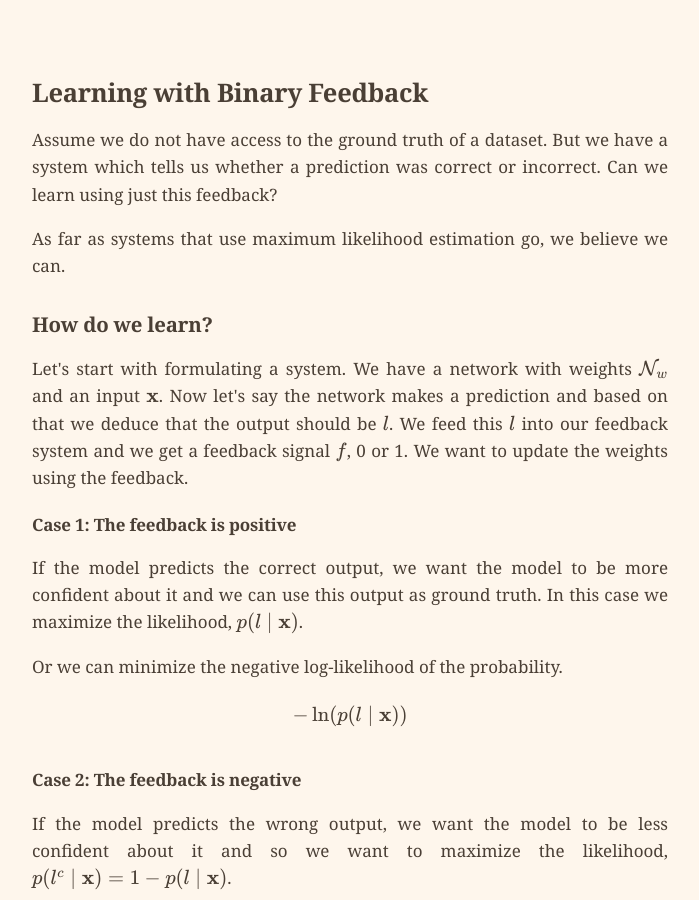
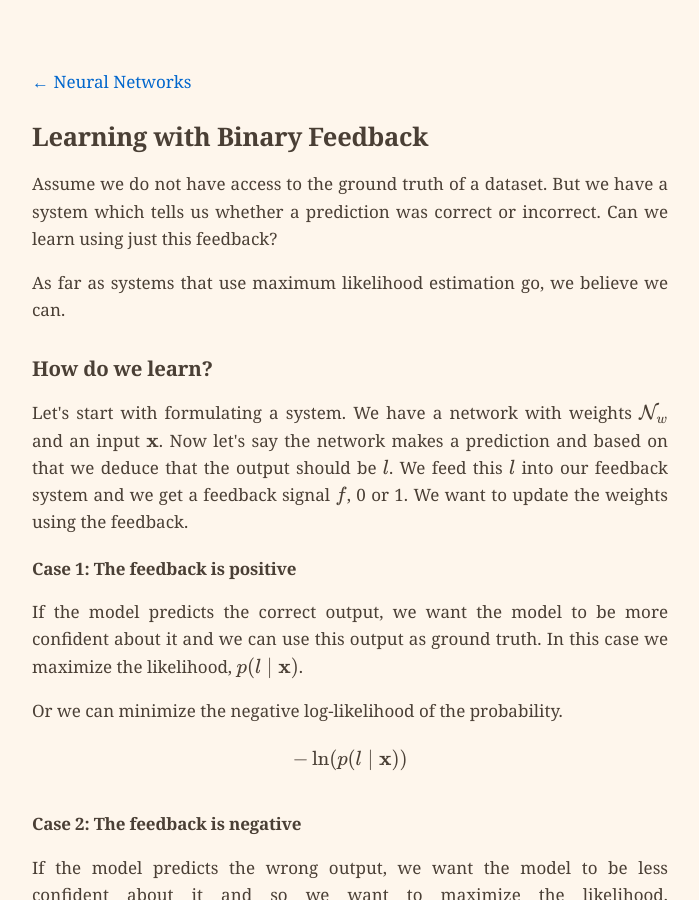
Before and after one commit to themurtazanazir/themurtazanazir.github.io, an MkDocs documentation site: the page built from docs/neural_networks/learning-with-binary-feedback.md, in a window 1280 px wide and 900 px high. Shown: the whole window, without its empty margins (169-868 px from the left). Built offline with MkDocs 1.6.1 and Material for MkDocs 9.7.7, drawn with Linux system fonts in a browser that asks for light colours.

Commit message:
Add Neural Networks backlinks to CTC and binary-feedback notes
Matches the convention used by perceptron.md and the NN section index:
a single "← Neural Networks" link at the top of the page so readers can
walk back up without relying on the (hidden) sidebar nav.

Co-Authored-By: Claude Opus 4.7 (1M context) <noreply@anthropic.com>

```diff
--- a/docs/neural_networks/learning-with-binary-feedback.md
+++ b/docs/neural_networks/learning-with-binary-feedback.md
@@ -9,6 +9,8 @@ tags:
   - ctc
   - reinforcement
 ---
+
+[← Neural Networks](index.md)
 
 # Learning with Binary Feedback
 
```
Also changed, not shown: docs/neural_networks/ctc/ctc.md (+2 -0 lines).
